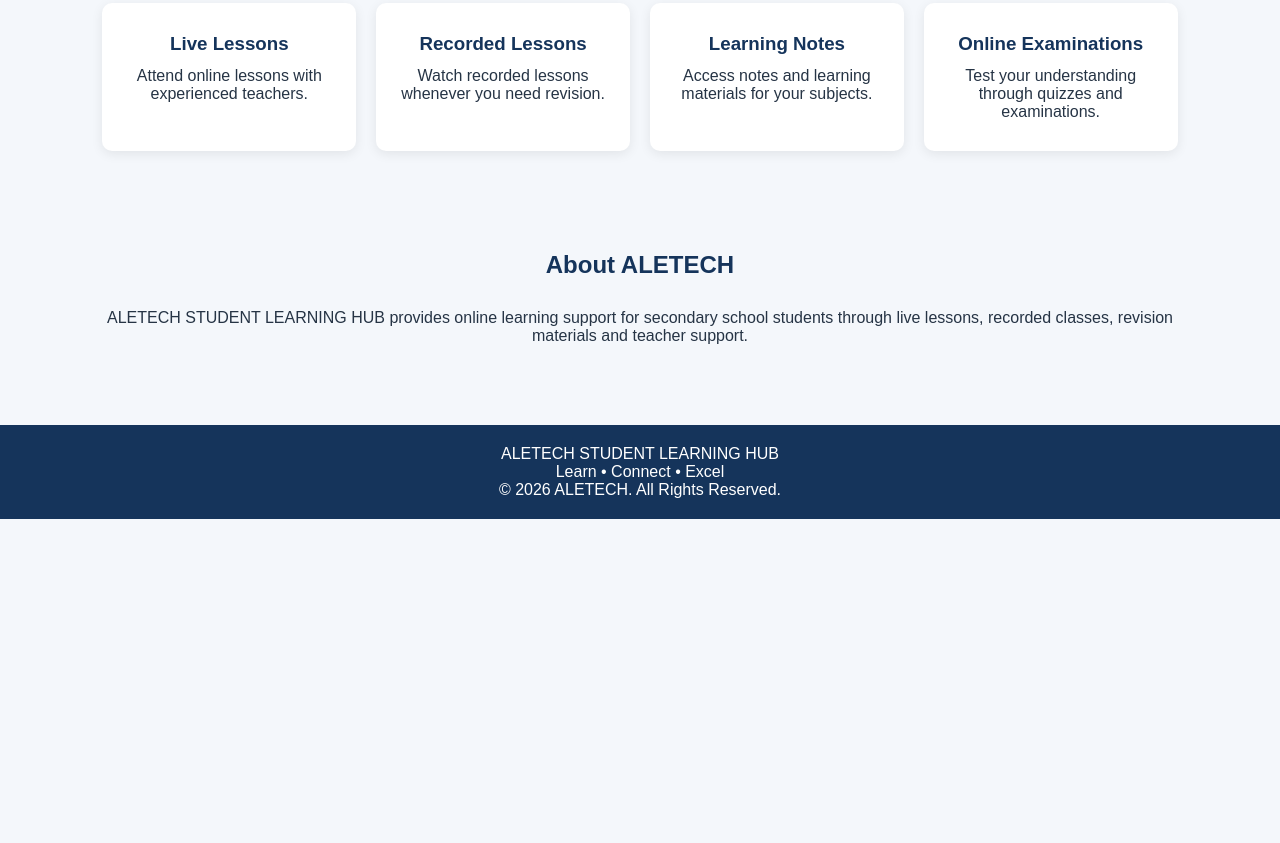
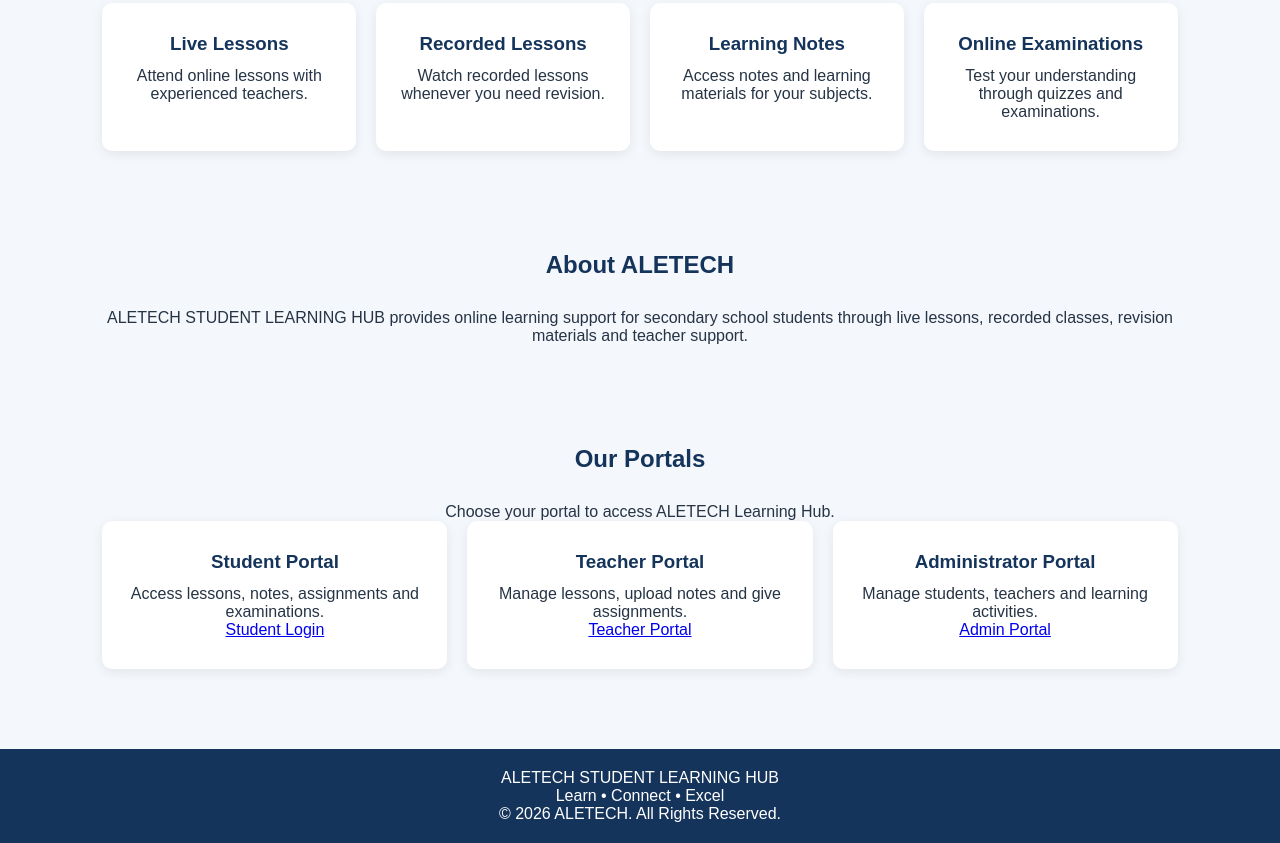
Before and after one commit to aletechdigital/aletech-student-learning-hub, a plain HTML site: page index.html in a window 1280 px wide. Shown: the part 555-1398 px from the top of the page. Before the commit the page ends 1074 px from the top, so only its background shows below. Drawn offline with Linux system fonts and the light colour scheme.

Commit message:
Add files via upload

```diff
--- a/index.html
+++ b/index.html
@@ -146,6 +146,7 @@
 <nav>
     <a href="#">Home</a>
     <a href="#features">Learning</a>
+    <a href="#portals">Our Portals</a>
     <a href="#about">About Us</a>
     <a href="#contact">Contact</a>
 </nav>
@@ -193,7 +194,32 @@
         recorded classes, revision materials and teacher support.
     </p>
 </section>
+<section class="features" id="portals">
+    <h2>Our Portals</h2>
+    <p>Choose your portal to access ALETECH Learning Hub.</p>
 
+    <div class="feature-container">
+
+        <div class="feature">
+            <h3>Student Portal</h3>
+            <p>Access lessons, notes, assignments and examinations.</p>
+            <a href="login.html">Student Login</a>
+        </div>
+
+        <div class="feature">
+            <h3>Teacher Portal</h3>
+            <p>Manage lessons, upload notes and give assignments.</p>
+            <a href="teacher-dashboard.html">Teacher Portal</a>
+        </div>
+
+        <div class="feature">
+            <h3>Administrator Portal</h3>
+            <p>Manage students, teachers and learning activities.</p>
+            <a href="admin-dashboard.html">Admin Portal</a>
+        </div>
+
+    </div>
+</section>
 <footer id="contact">
     <p>ALETECH STUDENT LEARNING HUB</p>
     <p>Learn • Connect • Excel</p>
```
